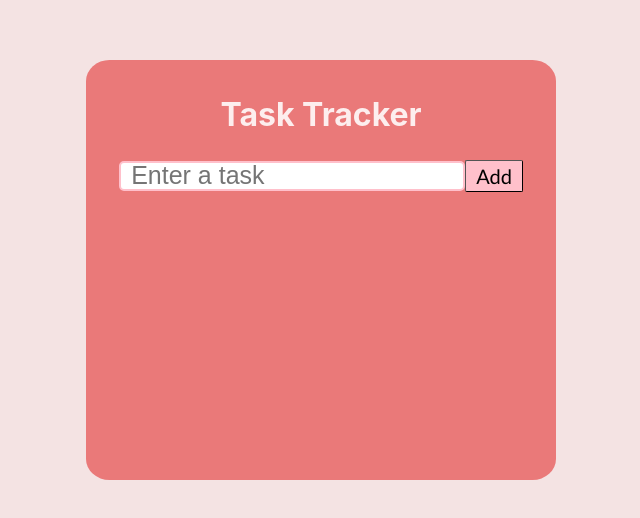
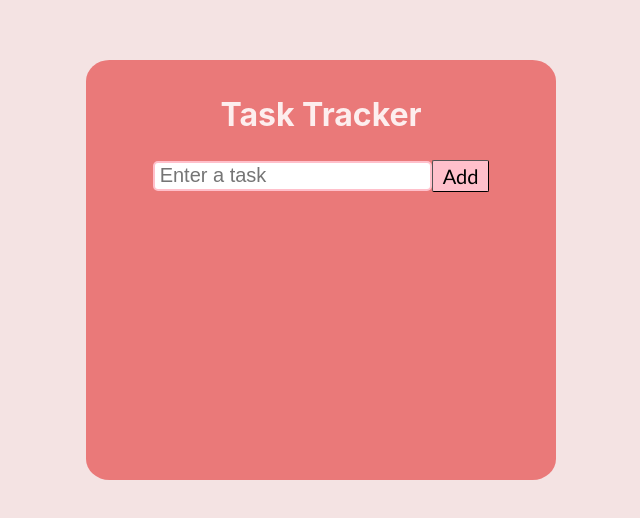
Before and after one commit to MegumiOhara/Task-Tracker-React, a React (Vite) app in the folder task-app/: page / in a window 1280 px wide. Shown: the part 130-648 px from the top of the page, without its empty margins (319-959 px from the left). Built offline with nearby package versions, Linux system fonts and the light colour scheme.

Commit message:
styled save and cancel buttons

```diff
--- a/task-app/src/index.css
+++ b/task-app/src/index.css
@@ -62,9 +62,9 @@ li{
   border: pink solid;
   padding: 3px;
   display: flex;
+  justify-content: space-evenly;
   margin-bottom: 10px;
   background: white;
-
 }
 .text{
   flex: 1;
@@ -72,9 +72,9 @@ li{
 }
 button{
   border-radius: 2px;
-  background-color: rgb(250, 245, 238);
   border-width: 1px;
   padding: 9px 10px;
+  font-size: 15px;
   cursor: pointer;
   transition: background-color 0.5 ease;
   font-family:'Gill Sans', 'Gill Sans MT', Calibri, 'Trebuchet MS', sans-serif
@@ -100,16 +100,17 @@ button{
 .delete-button:hover{
   background-color: rgb(240, 116, 136);
 }
-.edit-button{
-  background-color: rgb(248, 181, 155);
+.edit-button, .save-button, .cancel-button{
+  background-color: rgb(244, 178, 184);
   border: none;
 }
-.edit-button:hover{
-  background-color: blanchedalmond;
+.edit-button:hover, .save-button:hover, .cancel-button:hover{
+  background-color: rgb(234, 147, 161);;
+  color: white;
 }
 input[type="text"]{
-font-size: 25px;
-padding: 10px;
+font-size: 20px;
+padding: 5px;
 border: 2px solid pink;
 border-radius: 5px;
 color: black;
```
